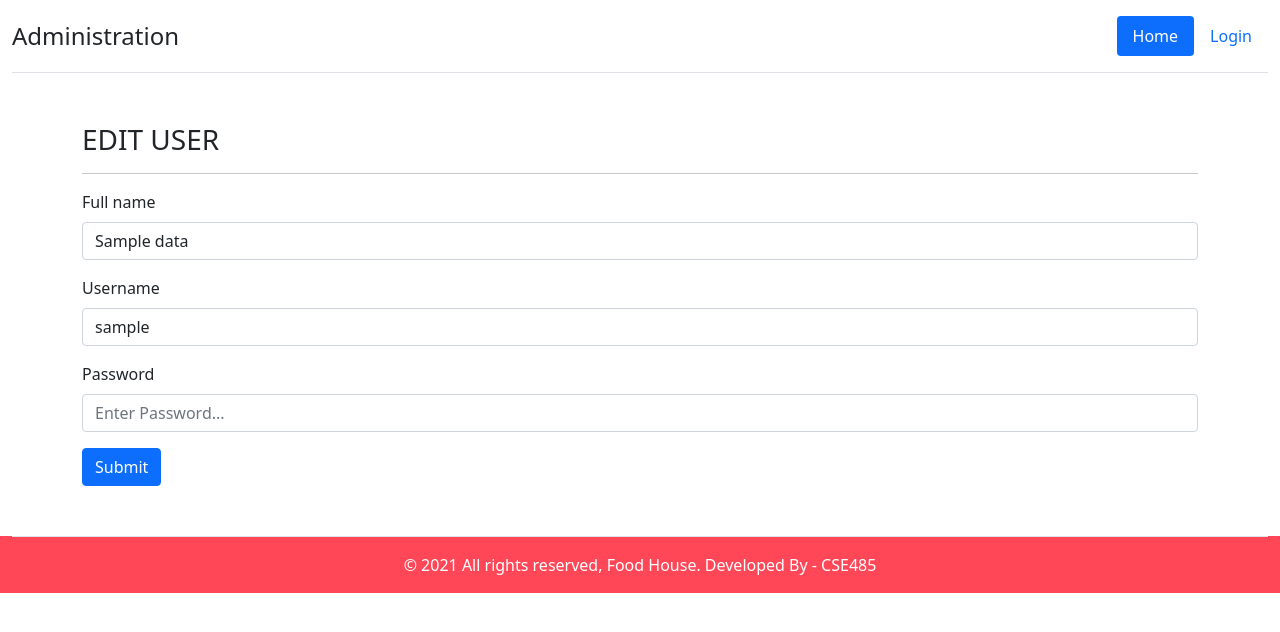
After one commit to PoukD/Century_college, a PHP site: the page made by Views/admin/User/edit.php in a window 1280 px wide. The commit adds this page. Shown: the top 632 px of the page. Run offline with PHP 8.4, Linux system fonts and the light colour scheme; the template is opened without the code that fills it: most values are stand-ins (such as "Sample title", 1, 10 or a date in 2020); some libraries are stand-ins or nearby versions.

Commit message:
Update Edit User

```diff
--- /dev/null
+++ b/Views/admin/User/edit.php
@@ -0,0 +1,37 @@
+<?php include './Views/admin/layouts/header.php'; ?>
+
+<div class="container">
+    <h3>EDIT USER</h3>
+    <hr>
+    <?php if(isset($error)) { ?>
+        <div class="alert alert-danger alert-dismissible fade show" role="alert">
+            <?php echo $error; ?>
+            <button type="button" class="btn-close" data-bs-dismiss="alert" aria-label="Close"></button>
+        </div>
+    <?php } ?>
+    <?php if(isset($success)) { ?>
+        <div class="alert alert-success alert-dismissible fade show" role="alert">
+            <?php echo $success; ?>
+            <button type="button" class="btn-close" data-bs-dismiss="alert" aria-label="Close"></button>
+        </div>
+    <?php } ?>
+
+    <form action="?controller=user&action=post_edit&id=<?php echo $data['id']; ?>" method="post">
+        <div class="mb-3">
+            <label for="name" class="form-label">Full name</label>
+            <input type="text" class="form-control" id="name" name="name" placeholder="Enter Full Name..." value="<?php echo $data['name']; ?>">
+        </div>
+        <div class="mb-3">
+            <label for="username" class="form-label">Username</label>
+            <input type="text" class="form-control" id="username" name="username" placeholder="Enter Username..." value="<?php echo $data['username']; ?>">
+        </div>
+        <div class="mb-3">
+            <label for="password" class="form-label">Password</label>
+            <input type="password" class="form-control" id="password" name="password" placeholder="Enter Password..." value="">
+        </div>
+        <button type="submit" class="btn btn-primary">Submit</button>
+    </form>
+
+</div>
+
+<?php include './Views/admin/layouts/footer.php'; ?>
--- a/Views/admin/User/index.php
+++ b/Views/admin/User/index.php
@@ -28,7 +28,7 @@
                     <td><?php echo $item['name']; ?></td>
                     <td><?php echo $item['username']; ?></td>
                     <td>
-                        <a href="" class="btn btn-primary btn-sm">Edit</a>
+                        <a href="?controller=user&action=get_edit&id=<?php echo $item['id']; ?>" class="btn btn-primary btn-sm">Edit</a>
                         <a href="?controller=user&action=get_delete&id=<?php echo $item['id']; ?>" class="btn btn-danger btn-sm">Delete</a>
                     </td>
                     </tr>
```
Also changed, not shown: Controllers/UserController.php (+38 -0 lines).
